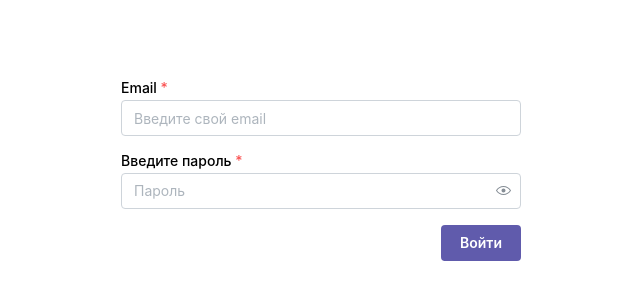
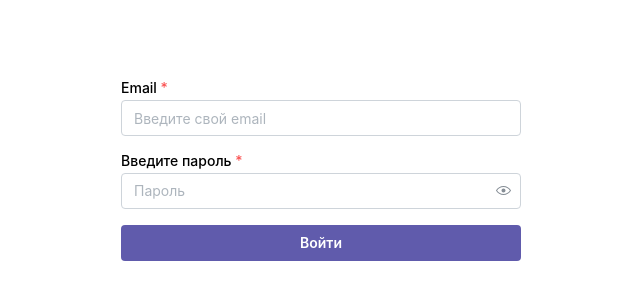
Before and after one commit to Tifftal/AtomHack-Final-frontend, a React (Vite) app: page / in a window 1280 px wide. Shown: the part 272-572 px from the top of the page, without its empty margins (319-959 px from the left). Built offline with nearby package versions, Linux system fonts and the light colour scheme.

Commit message:
knopochka

```diff
--- a/src/pages/Auth/Auth.tsx
+++ b/src/pages/Auth/Auth.tsx
@@ -32,8 +32,8 @@ const Auth = () => {
           {...auth.getInputProps("password")}
         />
 
-        <Group justify="flex-end" mt="md">
-          <Button type="submit">Войти</Button>
+        <Group mt="md">
+          <Button style={{"width": "100%"}} type="submit">Войти</Button>
         </Group>
       </form>
     </div>
```
